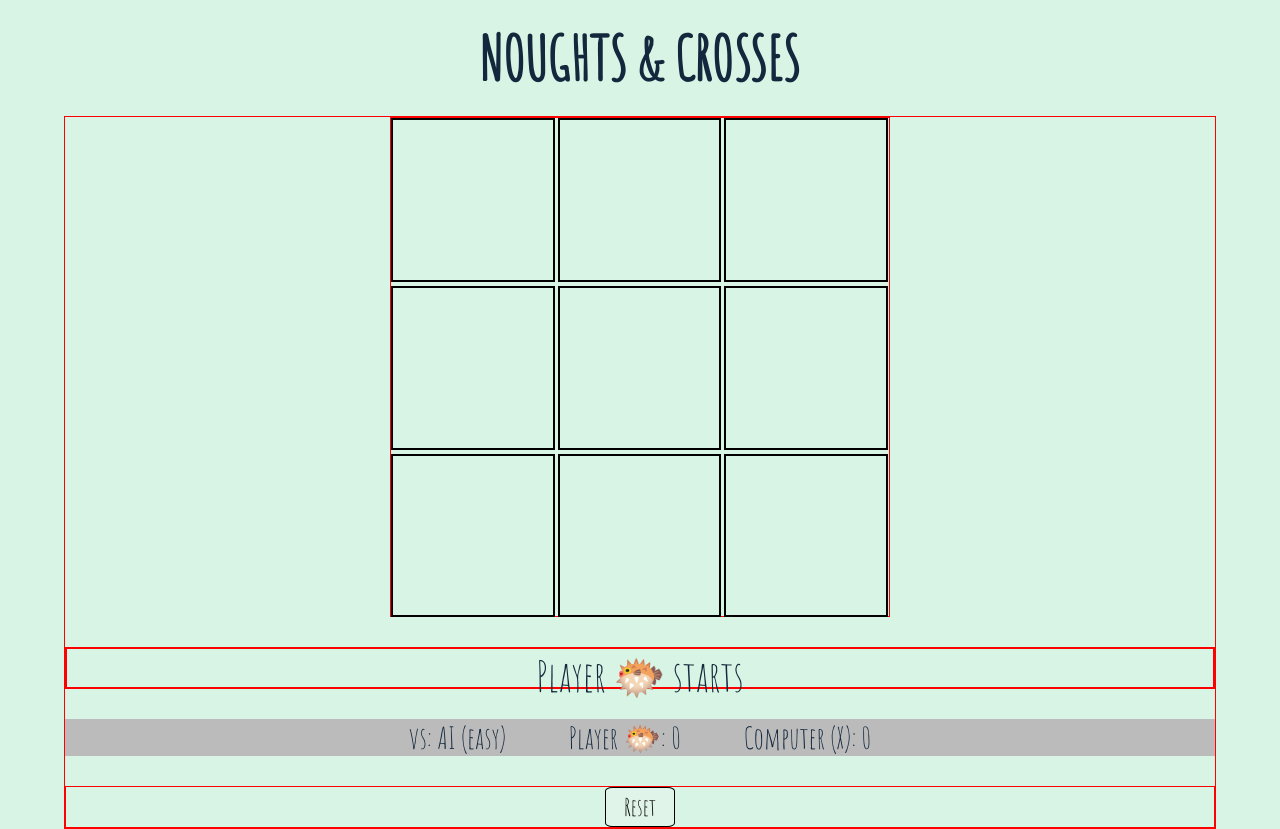
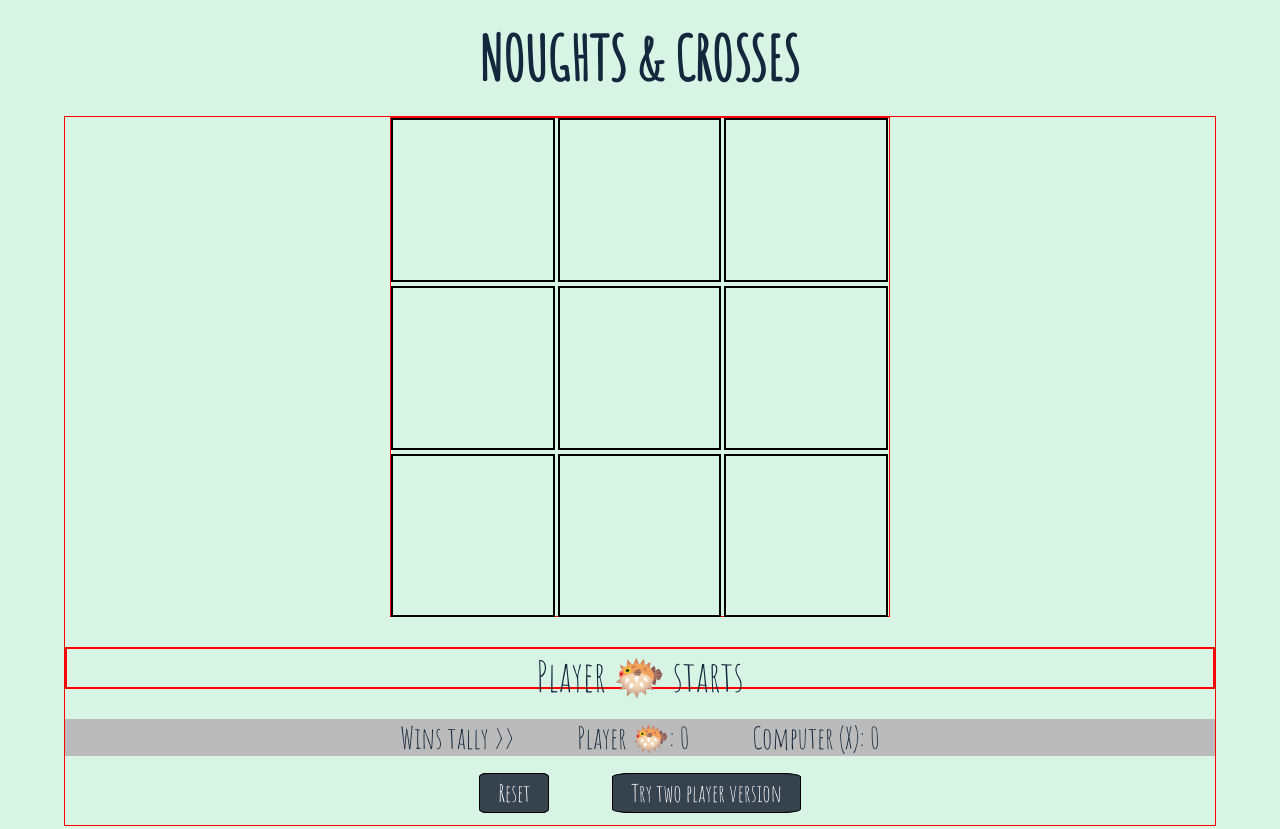
Before and after one commit to katshaze/project0-AI, a plain HTML site: page index.html in a window 1280 px wide. Drawn offline with Linux system fonts and the light colour scheme.

Commit message:
added button to link to 2 player version

```diff
--- a/css/style.css
+++ b/css/style.css
@@ -110,33 +110,40 @@ h1 {
 .tally-bar {
   background-color: #bbb;
 }
-.tally-bar ul {
+
+nav ul {
   padding: 0;
   text-align: center;
 }
 
-.tally-bar ul li {
+nav ul li {
   display: inline-block;
   padding: 0 30px;
   font-size: 30px;
 }
 
-.reset {
-  margin: 30px auto 0  auto;
+.reset ul {
+  padding: 0;
   text-align: center;
 }
 
-button {
+butt {
   font-size: 24px;
   padding: 4px 18px;
-  background-color: #e1f4e9;
+  background-color: #36424e;
+  color: white;
   border: solid 1px black;
   border-radius: 10%;
   font-family: 'Amatic SC', cursive;
 }
 
-button:hover {
+butt:hover {
   cursor: pointer;
+}
+
+a {
+  color: white;
+  text-decoration: none;
 }
 
 .visible {
--- a/index.html
+++ b/index.html
@@ -71,15 +71,22 @@
 
       <nav class="tally-bar">
         <ul>
-          <li>vs: <span class="opponent">AI (easy)</span></li>
+          <li>Wins tally >></li>
           <li class="left-tally">Player &#128033;:  <span class="Blowfish-tally">0</span></li>
           <li class="right-tally">Computer (X):  <span class="X-tally">0</span></li>
         </ul>
       </nav>
 
-      <div class="reset">
-        <button>Reset</button>
-      </div>
+      <nav class="reset">
+        <ul>
+          <li>
+            <butt>Reset</butt>
+          </li>
+          <li>
+            <butt><a href="#">Try two player version</a></butt>
+          </li>
+        </ul>
+      </nav>
 
     </div>
   </body>
--- a/js/logic.js
+++ b/js/logic.js
@@ -1,3 +1,5 @@
+// AI (Easy) Version: code for state of play
+
 const game = {
 
   startingPlayer: "X",
--- a/js/presentation.js
+++ b/js/presentation.js
@@ -1,4 +1,4 @@
-// Code for the AI (Easy) version
+// AI (Easy) version: code for interaction with the browser
 
 const reset = function() {
 
```
